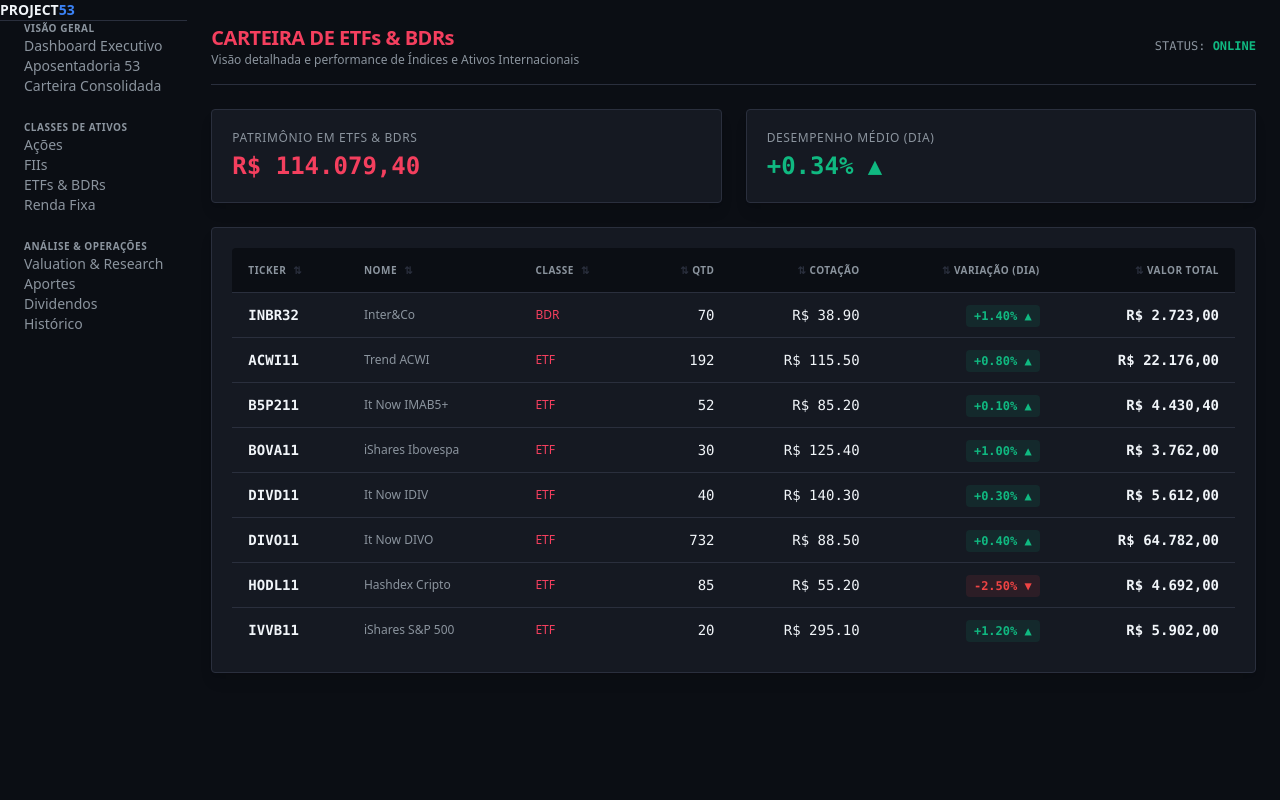
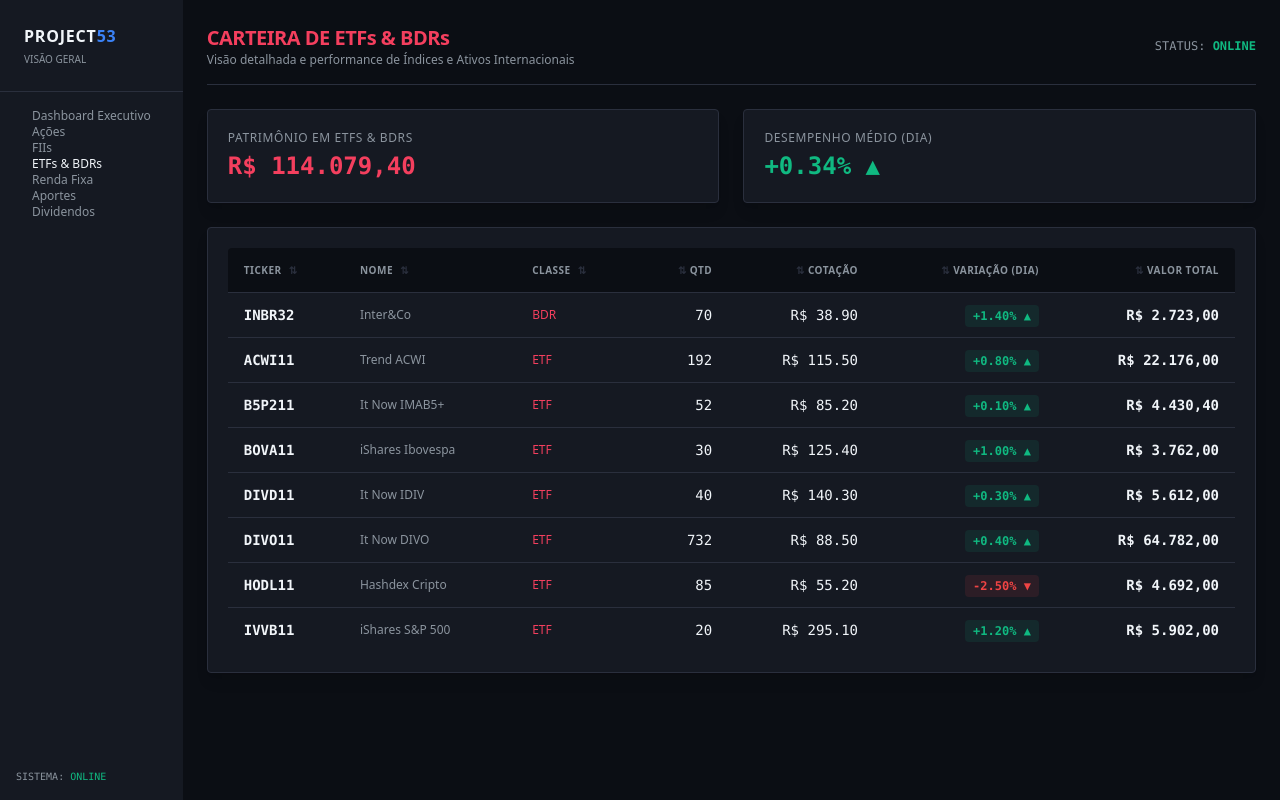
Before and after one commit to Andre-Marcelino-2026/aposentadoria53, a Next.js app: page /etfs in a window 1280 px wide. Built offline with nearby package versions, Linux system fonts and the light colour scheme; no server answers.

Commit message:
Update Sidebar.tsx

```diff
--- a/src/components/layout/Sidebar.tsx
+++ b/src/components/layout/Sidebar.tsx
@@ -1,64 +1,59 @@
+'use client';
+
 import Link from 'next/link';
+import { usePathname } from 'next/navigation';
 
 export function Sidebar() {
-  const menuSections = [
-    {
-      title: 'VISÃO GERAL',
-      items: [
-        { name: 'Dashboard Executivo', path: '/' },
-        { name: 'Aposentadoria 53', path: '/aposentadoria' },
-        { name: 'Carteira Consolidada', path: '/carteira' },
-      ],
-    },
-    {
-      title: 'CLASSES DE ATIVOS',
-      items: [
-        { name: 'Ações', path: '/acoes' },
-        { name: 'FIIs', path: '/fiis' },
-        { name: 'ETFs & BDRs', path: '/etfs' },
-        { name: 'Renda Fixa', path: '/renda-fixa' },
-      ],
-    },
-    {
-      title: 'ANÁLISE & OPERAÇÕES',
-      items: [
-        { name: 'Valuation & Research', path: '/valuation' },
-        { name: 'Aportes', path: '/aportes' },
-        { name: 'Dividendos', path: '/dividendos' },
-        { name: 'Histórico', path: '/historico' },
-      ],
-    },
+  const pathname = usePathname();
+
+  const menuItems = [
+    { label: 'Dashboard Executivo', href: '/' },
+    { label: 'Ações', href: '/acoes' },
+    { label: 'FIIs', href: '/fiis' },
+    { label: 'ETFs & BDRs', href: '/etfs' },
+    { label: 'Renda Fixa', href: '/renda-fixa' },
+    { label: 'Aportes', href: '/aportes' },
+    { label: 'Dividendos', href: '/dividendos' },
   ];
 
   return (
-    <aside className="w-[240px] h-screen bg-[#0B0E14] border-r border-[#2A2F3D] flex flex-col shrink-0">
-      <div className="h-14 flex items-center px-6 border-b border-[#2A2F3D]">
-        <h1 className="text-[#F1F5F9] font-bold text-sm tracking-widest">
+    <aside className="w-64 bg-[#151922] border-r border-[#2A2F3D] flex flex-col justify-between">
+      <div>
+        <div className="p-6 border-b border-[#2A2F3D]">
+          <h1 className="text-lg font-bold text-[#F1F5F9] tracking-wider">
             PROJECT<span className="text-[#3B82F6]">53</span>
           </h1>
+          <p className="text-[10px] text-[#8B949E] uppercase tracking-widest mt-1">
+            Visão Geral
+          </p>
         </div>
 
-      <nav className="flex-1 overflow-y-auto py-6 px-4 space-y-6">
-        {menuSections.map((section, idx) => (
-          <div key={idx}>
-            <h2 className="text-[#8B949E] text-[10px] font-bold tracking-wider mb-2 px-2">
-              {section.title}
-            </h2>
-            <ul className="space-y-1">
-              {section.items.map((item, i) => (
-                <li key={i}>
+        <nav className="p-4 space-y-1">
+          {menuItems.map((item) => {
+            const isActive = pathname === item.href;
+            return (
               <Link
-                    href={item.path}
-                    className="block px-2 py-1.5 text-sm text-[#8B949E] hover:text-[#F1F5F9] hover:bg-[#151922] rounded transition-colors"
+                key={item.href}
+                href={item.href}
+                className={`flex items-center px-4 py-2.5 text-xs font-semibold rounded transition-colors ${
+                  isActive
+                    ? 'bg-[#3B82F6] text-white'
+                    : 'text-[#8B949E] hover:bg-[#1A1F2B] hover:text-[#F1F5F9]'
+                }`}
               >
-                    {item.name}
+                {item.label}
               </Link>
-                </li>
-              ))}
-            </ul>
+            );
+          })}
+        </nav>
       </div>
-        ))}
-      </nav>
+
+      <div className="p-4 border-t border-[#2A2F3D]">
+        <div className="text-[10px] text-[#8B949E] font-mono">
+          <span>SISTEMA: </span>
+          <span className="text-[#10B981]">ONLINE</span>
+        </div>
+      </div>
     </aside>
   );
 }
```
Lines whose indentation alone changed are shown as unchanged.
